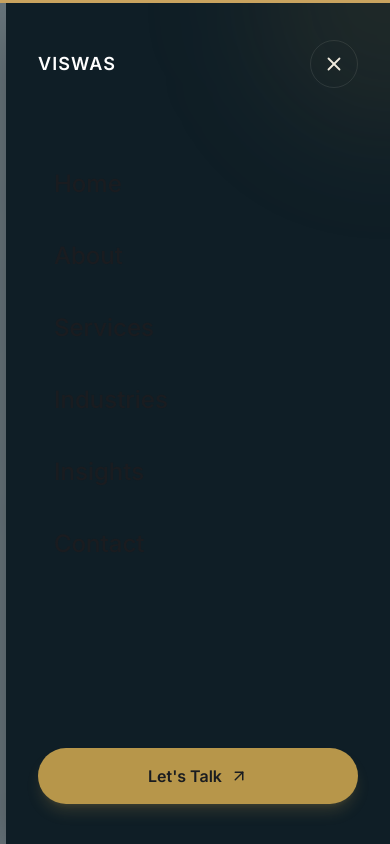
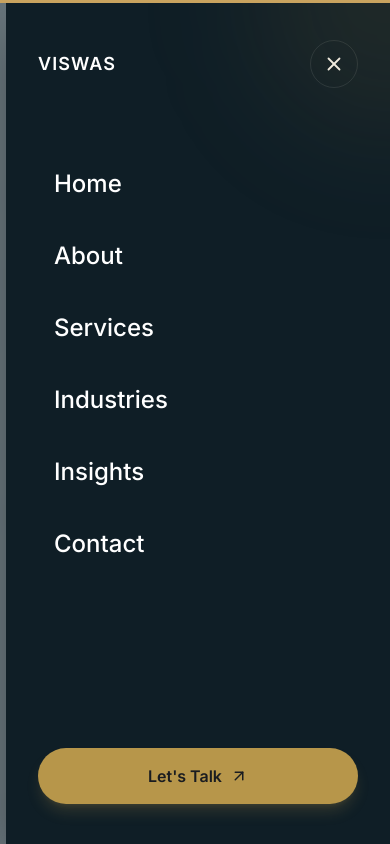
Before and after one commit to VortexViper1/VCGDemo, a Next.js app: page / in a window 390 px wide. Both pictures are taken after a click on the button "Open menu". Shown: the top 844 px of the page. Built offline with nearby package versions, Linux system fonts and the light colour scheme; a web font is replaced by a local one.

Commit message:
Trigger fresh Vercel deployment

```diff
--- a/components/layout/MobileMenu.tsx
+++ b/components/layout/MobileMenu.tsx
@@ -134,12 +134,15 @@ export default function MobileMenu({ open, onClose }: MobileMenuProps) {
                    <Link
   href={item.href}
   onClick={onClose}
-                      className="group flex items-center justify-between rounded-xl px-4 py-4 text-2xl font-medium text-white transition-all duration-300 hover:bg-[#B7964A]/10 hover:text-[#C9A35F]"
+  className="group flex items-center justify-between rounded-xl px-4 py-4 transition-all duration-300 hover:bg-[#B7964A]/10"
 >
-                      <span>{item.label}</span>
+  <span className="text-2xl font-medium !text-white transition-colors duration-300 group-hover:!text-[#C9A35F]">
+    {item.label}
+  </span>
+
   <ArrowUpRight
     size={20}
-  className="text-[#C9A35F] opacity-0 transition-all duration-300 group-hover:opacity-100 group-hover:-translate-y-0.5 group-hover:translate-x-0.5"
+    className="text-[#C9A35F] opacity-0 transition-all duration-300 group-hover:translate-x-0.5 group-hover:-translate-y-0.5 group-hover:opacity-100"
   />
 </Link>
                   </motion.div>
```
Lines whose indentation alone changed are shown as unchanged.
